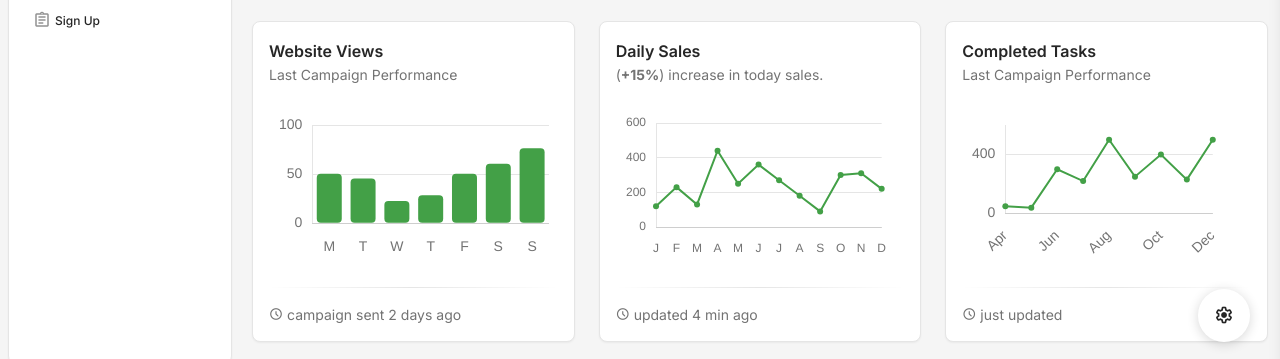
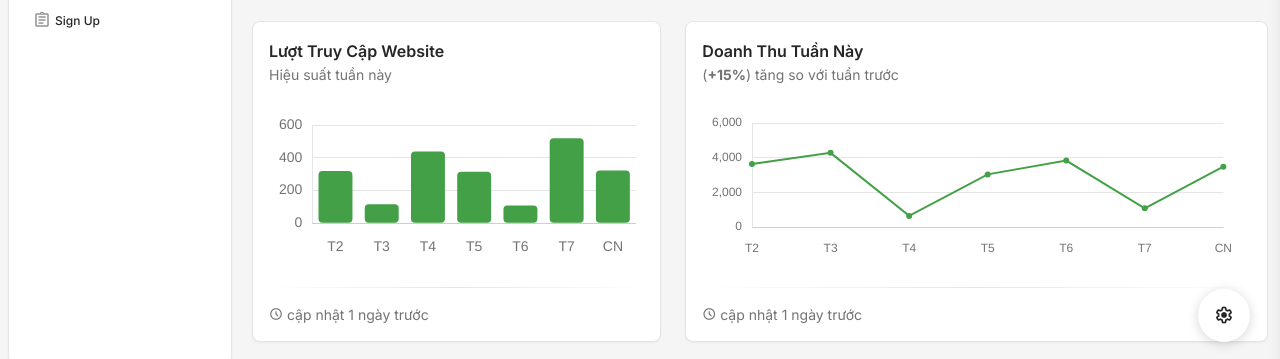
Before and after one commit to nhatnguyen65/dashboard, a website: page index.html in a window 1280 px wide. Shown: the part 428-787 px from the top of the page. Drawn offline with nearby package versions, Linux system fonts and the light colour scheme.

Commit message:
Thêm 3 biều đồ: Lượt Truy Cập Website, Doanh Thu Tuần Này, Đơn Hàng Đã Xử Lý

```diff
--- a/index.html
+++ b/index.html
@@ -368,11 +368,11 @@
       </div>
       <!-- List Statistical 2 -->
       <div class="row">
-        <div class="col-lg-4 mb-4 col-md-6">
+        <div class="col-lg-5 mb-4 col-md-6">
           <div class="card">
             <div class="card-body">
-              <h6 class="mb-0 ">Website Views</h6>
-              <p class="text-sm ">Last Campaign Performance</p>
+              <h6 class="mb-0 ">Lượt Truy Cập Website</h6>
+              <p class="text-sm ">Hiệu suất tuần này</p>
               <div class="pe-2">
                 <div class="chart">
                   <canvas id="chart-bars" class="chart-canvas" height="170"></canvas>
@@ -381,16 +381,16 @@
               <hr class="dark horizontal">
               <div class="d-flex ">
                 <i class="material-symbols-rounded text-sm my-auto me-1">schedule</i>
-                <p class="mb-0 text-sm"> campaign sent 2 days ago </p>
+                <p class="mb-0 text-sm">cập nhật 1 ngày trước</p>
               </div>
             </div>
           </div>
         </div>
-        <div class="col-lg-4 mb-4 col-md-6">
+        <div class="col-lg-7 mb-4 col-md-6">
           <div class="card ">
             <div class="card-body">
-              <h6 class="mb-0 "> Daily Sales </h6>
-              <p class="text-sm "> (<span class="font-weight-bolder">+15%</span>) increase in today sales. </p>
+              <h6 class="mb-0 ">Doanh Thu Tuần Này</h6>
+              <p class="text-sm ">(<span class="font-weight-bolder">+15%</span>) tăng so với tuần trước</p>
               <div class="pe-2">
                 <div class="chart">
                   <canvas id="chart-line" class="chart-canvas" height="170"></canvas>
@@ -399,16 +399,16 @@
               <hr class="dark horizontal">
               <div class="d-flex ">
                 <i class="material-symbols-rounded text-sm my-auto me-1">schedule</i>
-                <p class="mb-0 text-sm"> updated 4 min ago </p>
+                <p class="mb-0 text-sm">cập nhật 1 ngày trước</p>
               </div>
             </div>
           </div>
         </div>
-        <div class="col-lg-4 mb-3">
+        <div class="col-lg-8 mb-3">
           <div class="card">
             <div class="card-body">
-              <h6 class="mb-0 ">Completed Tasks</h6>
-              <p class="text-sm ">Last Campaign Performance</p>
+              <h6 class="mb-0 ">Đơn Hàng Đã Xử Lý</h6>
+              <p class="text-sm ">Hiệu suất xử lý đơn hàng</p>
               <div class="pe-2">
                 <div class="chart">
                   <canvas id="chart-line-tasks" class="chart-canvas" height="170"></canvas>
@@ -417,12 +417,13 @@
               <hr class="dark horizontal">
               <div class="d-flex ">
                 <i class="material-symbols-rounded text-sm my-auto me-1">schedule</i>
-                <p class="mb-0 text-sm">just updated</p>
+                <p class="mb-0 text-sm">cập nhật 1 tuần trước</p>
               </div>
             </div>
           </div>
         </div>
       </div>
+
       <div class="row mb-4">
         <div class="col-lg-8 col-md-6 mb-md-0 mb-4">
           <div class="card">
@@ -925,20 +926,21 @@
   <script src="./assets/js/plugins/smooth-scrollbar.min.js"></script>
   <script src="./assets/js/plugins/chartjs.min.js"></script>
   <script>
-    var ctx = document.getElementById("chart-bars").getContext("2d");
-
+    const ctx = document.getElementById("chart-bars").getContext("2d");
+    const data = Array.from({ length: 7 }, () => Math.floor(Math.random() * 500) + 50);
     new Chart(ctx, {
       type: "bar",
       data: {
-        labels: ["M", "T", "W", "T", "F", "S", "S"],
+        labels: ["T2", "T3", "T4", "T5", "T6", "T7", "CN"],
         datasets: [{
-          label: "Views",
+          label: "Lượt xem",
           tension: 0.4,
           borderWidth: 0,
           borderRadius: 4,
           borderSkipped: false,
           backgroundColor: "#43A047",
-          data: [50, 45, 22, 28, 50, 60, 76],
+          // data: [50, 45, 22, 28, 50, 60, 76],
+          data: data,
           barThickness: 'flex'
         },],
       },
@@ -948,6 +950,15 @@
         plugins: {
           legend: {
             display: false,
+          },
+          tooltip: {
+            callbacks: {
+              title: function (context) {
+                const weekDays = ["Thứ 2", "Thứ 3", "Thứ 4", "Thứ 5", "Thứ 6", "Thứ 7", "Chủ Nhật"];
+                return weekDays[context[0].dataIndex];
+              }
+            },
+            displayColors: false // ⬅ tắt ô màu ở tooltip
           }
         },
         interaction: {
@@ -998,15 +1009,14 @@
       },
     });
 
-
-    var ctx2 = document.getElementById("chart-line").getContext("2d");
-
+    const ctx2 = document.getElementById("chart-line").getContext("2d");
+    const data2 = Array.from({ length: 7 }, () => Math.floor(Math.random() * 5000) + 500);
     new Chart(ctx2, {
       type: "line",
       data: {
-        labels: ["J", "F", "M", "A", "M", "J", "J", "A", "S", "O", "N", "D"],
+        labels: ["T2", "T3", "T4", "T5", "T6", "T7", "CN"],
         datasets: [{
-          label: "Sales",
+          label: "Doanh thu",
           tension: 0,
           borderWidth: 2,
           pointRadius: 3,
@@ -1015,9 +1025,9 @@
           borderColor: "#43A047",
           backgroundColor: "transparent",
           fill: true,
-          data: [120, 230, 130, 440, 250, 360, 270, 180, 90, 300, 310, 220],
+          // data: [120, 230, 130, 440, 250, 360, 270, 180, 90, 300, 310, 220],
+          data: data2,
           maxBarThickness: 6
-
         }],
       },
       options: {
@@ -1030,10 +1040,11 @@
           tooltip: {
             callbacks: {
               title: function (context) {
-                const fullMonths = ["January", "February", "March", "April", "May", "June", "July", "August", "September", "October", "November", "December"];
-                return fullMonths[context[0].dataIndex];
+                const weekDays = ["Thứ 2", "Thứ 3", "Thứ 4", "Thứ 5", "Thứ 6", "Thứ 7", "Chủ Nhật"];
+                return weekDays[context[0].dataIndex];
               }
-            }
+            },
+            displayColors: false // ⬅ tắt ô màu ở tooltip
           }
         },
         interaction: {
@@ -1082,33 +1093,61 @@
       },
     });
 
-    var ctx3 = document.getElementById("chart-line-tasks").getContext("2d");
-
+    const ctx3 = document.getElementById("chart-line-tasks").getContext("2d");
+    const data3 = Array.from({ length: 12 }, () => Math.floor(Math.random() * 500) + 50);
+    const dataTotal = Array.from({ length: 12 }, () => Math.floor(Math.random() * 500) + 50);
     new Chart(ctx3, {
       type: "line",
       data: {
-        labels: ["Apr", "May", "Jun", "Jul", "Aug", "Sep", "Oct", "Nov", "Dec"],
-        datasets: [{
-          label: "Tasks",
-          tension: 0,
-          borderWidth: 2,
-          pointRadius: 3,
-          pointBackgroundColor: "#43A047",
-          pointBorderColor: "transparent",
-          borderColor: "#43A047",
-          backgroundColor: "transparent",
-          fill: true,
-          data: [50, 40, 300, 220, 500, 250, 400, 230, 500],
-          maxBarThickness: 6
-
-        }],
+        labels: ["T1", "T2", "T3", "T4", "T5", "T6", "T7", "T8", "T9", "T10", "T11", "T12"],
+        datasets: [
+          {
+            label: " Đơn hoàn thành",
+            tension: 0.3,
+            borderWidth: 2,
+            pointRadius: 3,
+            pointBackgroundColor: "#43A047",  // xanh lá
+            pointBorderColor: "transparent",
+            borderColor: "#43A047",
+            backgroundColor: "transparent",
+            fill: false,
+            data: data3,   // mảng số liệu đơn hoàn thành
+          },
+          {
+            label: " Tổng đơn hàng",
+            tension: 0.3,
+            borderWidth: 2,
+            pointRadius: 3,
+            pointBackgroundColor: "#1E88E5", // xanh dương
+            pointBorderColor: "transparent",
+            borderColor: "#1E88E5",
+            backgroundColor: "transparent",
+            fill: false,
+            data: dataTotal,  // mảng số liệu tổng đơn
+          }
+        ],
       },
       options: {
         responsive: true,
         maintainAspectRatio: false,
         plugins: {
+          tooltip: {
+            usePointStyle: true, // 🔹 bắt buộc để thay style
+            callbacks: {
+              title: function (context) {
+                const months = ["Tháng 1", "Tháng 2", "Tháng 3", "Tháng 4", "Tháng 5", "Tháng 6", "Tháng 7", "Tháng 8", "Tháng 9", "Tháng 10", "Tháng 11", "Tháng 12"];
+                return months[context[0].dataIndex];
+              },
+              labelPointStyle: function (context) {
+                return {
+                  pointStyle: 'rectRounded', // có thể là 'circle', 'rectRounded', 'rectRot', 'triangle', ...
+                  rotation: 0,
+                };
+              }
+            }
+          },
           legend: {
-            display: false,
+            display: false, // bật legend để phân biệt 2 line
           }
         },
         interaction: {
@@ -1156,11 +1195,12 @@
         },
       },
     });
+
   </script>
   <script>
-    var win = navigator.platform.indexOf('Win') > -1;
+    const win = navigator.platform.indexOf('Win') > -1;
     if (win && document.querySelector('#sidenav-scrollbar')) {
-      var options = {
+      const options = {
         damping: '0.5'
       }
       Scrollbar.init(document.querySelector('#sidenav-scrollbar'), options);
```
Also changed, not shown: assets/css/material-dashboard.css.
